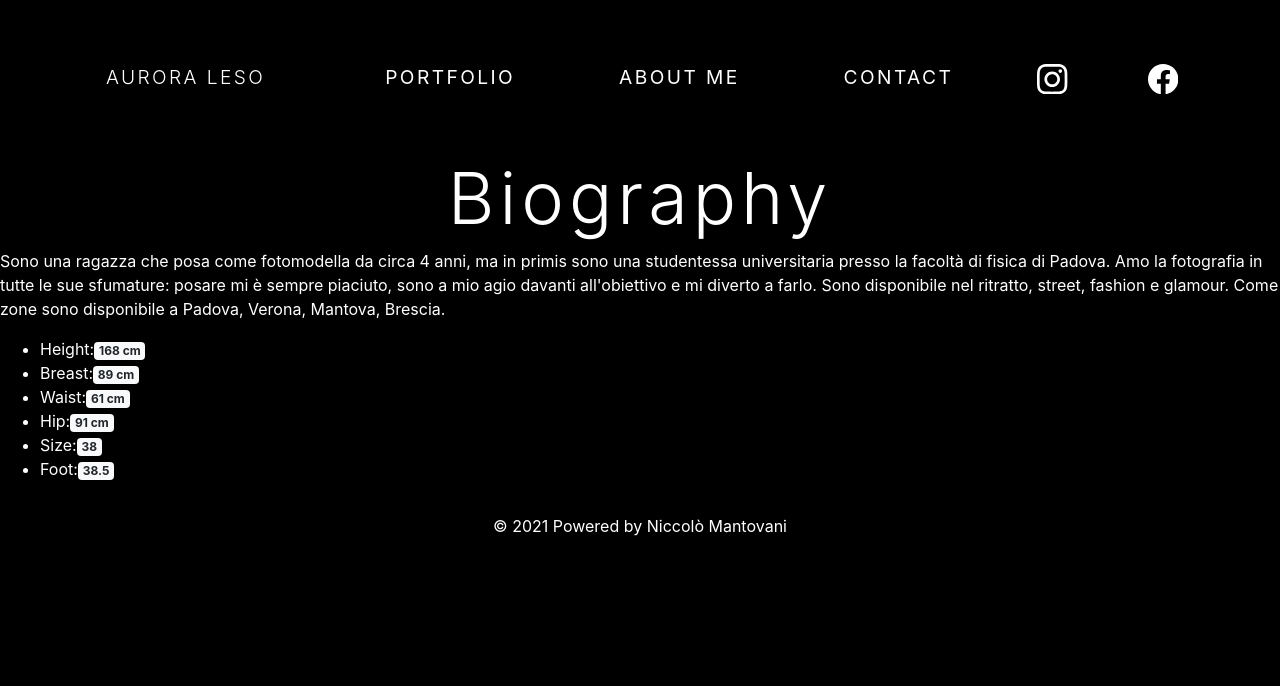
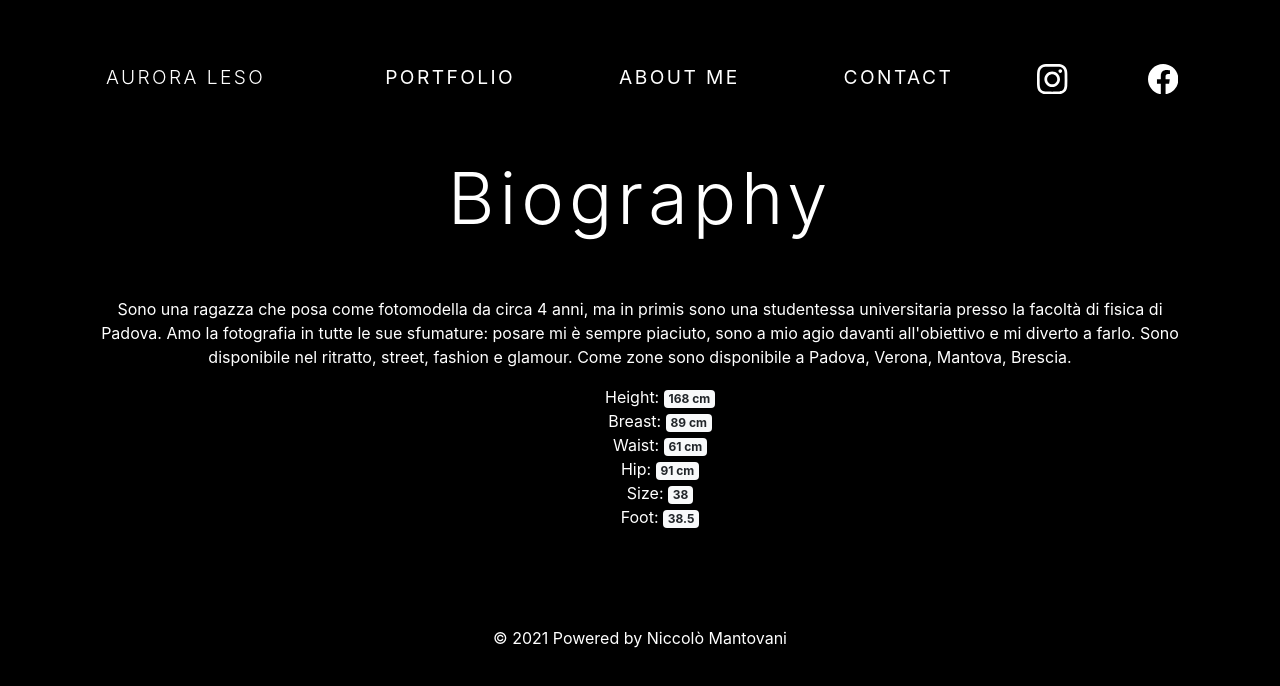
Before and after one commit to nicomanto/Photo-site, a Next.js app: page /aboutMe in a window 1280 px wide. Shown: the top 686 px of the page. Built offline with nearby package versions, Linux system fonts and the light colour scheme.

Commit message:
Fix some padding and margin

```diff
--- a/pages/aboutMe/index.tsx
+++ b/pages/aboutMe/index.tsx
@@ -11,34 +11,36 @@ type Props = {
 
 const AboutMePage = ({ biography, measures }: Props) => (
   <Layout title="About me">
-    <h1 className="display-3 text-center title-home">Biography</h1>
-    <p>{biography}</p>
-    <ul>
+    <h1 className="display-3 text-center mx-2 title-home">Biography</h1>
+    <div className="text-center py-5 px-5">
+      <p className="container">{biography}</p>
+      <ul className="measureList">
         <li>
-        Height:
+          {"Height: "}
           <Badge variant="light">{`${measures.height} cm`}</Badge>
         </li>
         <li>
-        Breast:
+          {"Breast: "}
           <Badge variant="light">{`${measures.breast} cm`}</Badge>
         </li>
         <li>
-        Waist:
+          {"Waist: "}
           <Badge variant="light">{`${measures.waist} cm`}</Badge>
         </li>
         <li>
-        Hip:
+          {"Hip: "}
           <Badge variant="light">{`${measures.hip} cm`}</Badge>
         </li>
         <li>
-        Size:
+          {"Size: "}
           <Badge variant="light">{measures.size}</Badge>
         </li>
         <li>
-        Foot:
+          {"Foot: "}
           <Badge variant="light">{measures.foot}</Badge>
         </li>
       </ul>
+    </div>
   </Layout>
 );
 
--- a/pages/index.tsx
+++ b/pages/index.tsx
@@ -19,7 +19,7 @@ const IndexPage = ({ title, subtitle, citation }: Props) => (
         className="my-5 mx-5"
         cite="https://www.lefrasi.com/frase/victor-hugo-quasi-tutto-segreto-delle-anime-grandi?bg=p42"
       >
-        <p lang="it" className="citation">{`"${citation}"`}</p>
+        <p lang="it" className="container citation">{`"${citation}"`}</p>
       </blockquote>
     </div>
   </Layout>
--- a/styles/globals.css
+++ b/styles/globals.css
@@ -13,8 +13,6 @@
   font-family: -apple-system, BlinkMacSystemFont, 'Segoe UI', Roboto, Oxygen, Ubuntu, Cantarell, 'Open Sans', 'Helvetica Neue', sans-serif;
   font-size: 1.2rem;
   letter-spacing: 6px;
-  padding-left: 10%;
-  padding-right: 10%;
 }
 
 .title-home{
@@ -135,6 +133,11 @@
 }
 
 
+.measureList{
+  list-style: none;
+}
+
+
 
 
 @media (min-width: 768px)
```
Lines whose indentation alone changed are shown as unchanged.
